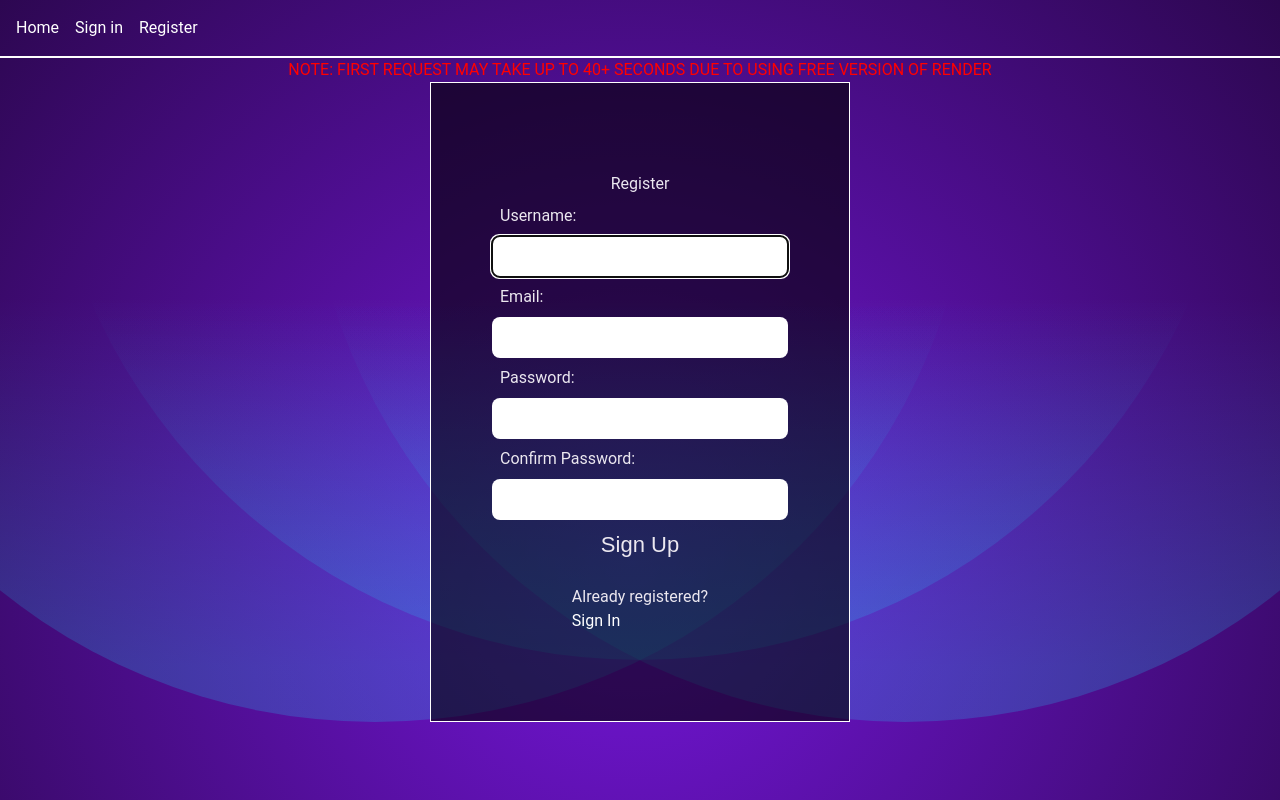
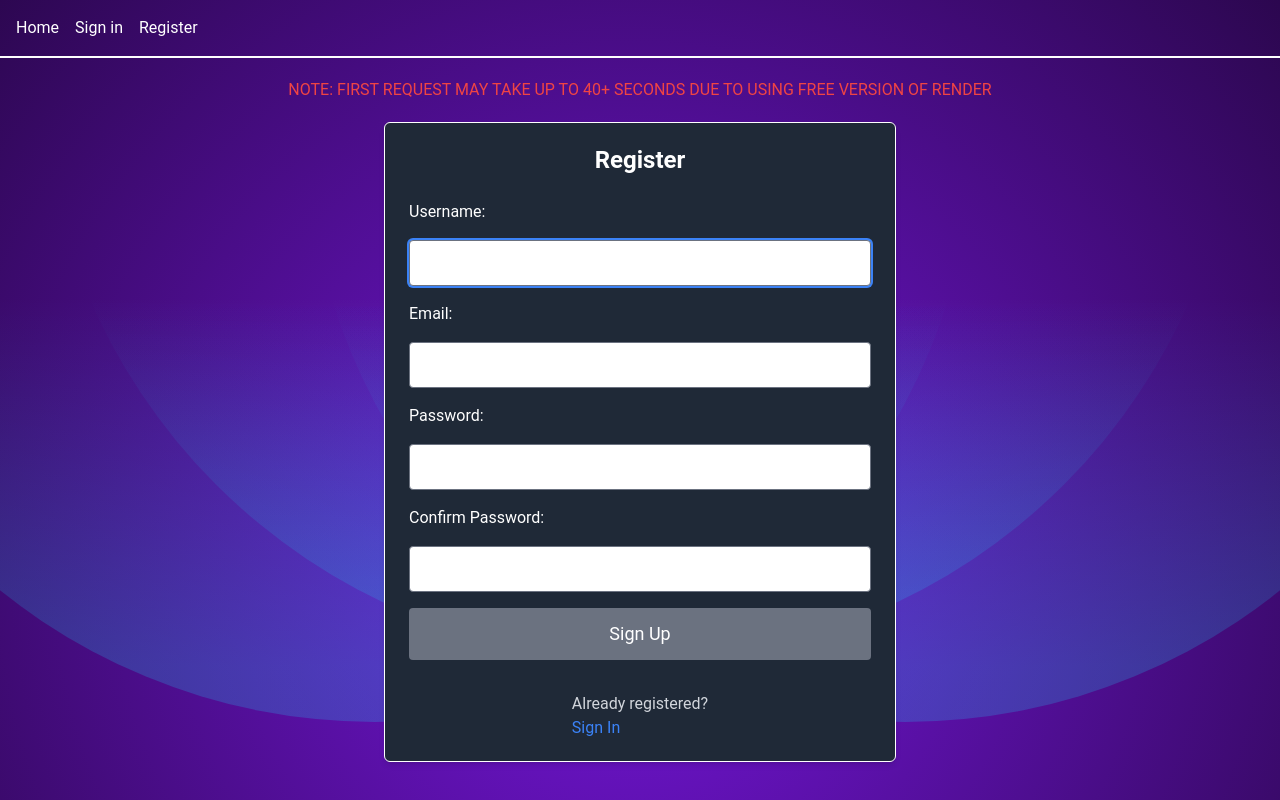
Before and after one commit to lukacc008/testing-platform, a React (Vite) app: page /register in a window 1280 px wide. Built offline with nearby package versions, Linux system fonts and the light colour scheme.

Commit message:
Created good looking forms for register and login, and global css file is getting smaller.

```diff
--- a/src/components/Login.jsx
+++ b/src/components/Login.jsx
@@ -82,7 +82,7 @@ const Login = () => {
 
   return (
     <>
-  <p className="text-red-500 mt-5">
+  <p className="text-red-500 text-center mt-5 mb-5">
     NOTE: FIRST REQUEST MAY TAKE UP TO 40+ SECONDS DUE TO USING FREE VERSION OF RENDER
   </p>
   {success ? (
--- a/src/components/Register.jsx
+++ b/src/components/Register.jsx
@@ -102,38 +102,45 @@ const Register = () => {
 
   return (
     <>
-      <p style={{ color: "red", display: "flex", justifyContent: "center" }}>
-        NOTE: FIRST REQUEST MAY TAKE UP TO 40+ SECONDS DUE TO USING FREE VERSION
-        OF RENDER
+  <p className="text-red-500 text-center mt-5 mb-5">
+    NOTE: FIRST REQUEST MAY TAKE UP TO 40+ SECONDS DUE TO USING FREE VERSION OF RENDER
   </p>
   {success ? (
-        <section>
-          <h1>Success!</h1>
-          <p>
-            <Link to="/login">Sign in</Link>
+    <section className="text-center">
+      <h1 className="text-2xl font-bold text-green-500">Success!</h1>
+      <p className="mt-4">
+        <Link to="/login" className="text-blue-500 hover:underline">
+          Sign in
+        </Link>
       </p>
     </section>
   ) : (
-        <section>
+    <section className="flex flex-col items-center p-6 bg-gray-800 rounded-md shadow-md w-full max-w-lg mx-auto">
       <p
         ref={errRef}
-            className={errMsg ? "errmsg" : "offscreen"}
+        className={`${
+          errMsg ? "bg-pink-300 text-red-700 p-2 rounded mb-4" : "hidden"
+        }`}
         aria-live="assertive"
       >
         {errMsg}
       </p>
-          <h1>Register</h1>
-          <form onSubmit={handleSubmit}>
-            <label htmlFor="username">
+      <h1 className="text-2xl font-bold text-white mb-6">Register</h1>
+      <form
+        onSubmit={handleSubmit}
+        className="flex flex-col gap-4 w-full"
+      >
+        {/* Username */}
+        <label htmlFor="username" className="text-white">
           Username:
-              <span className={validName ? "valid" : "hide"}>
+          <span className={`${validName ? "text-green-500 ml-2" : "hidden"}`}>
             <FontAwesomeIcon icon={faCheck} />
           </span>
-              <span className={validName || !user ? "hide" : "invalid"}>
+          <span className={`${validName || !user ? "hidden" : "text-red-500 ml-2"}`}>
             <FontAwesomeIcon icon={faTimes} />
           </span>
         </label>
-            <div style={{ position: "relative", display: "inline-block" }}>
+        <div className="relative">
           <input
             type="text"
             id="username"
@@ -145,151 +152,158 @@ const Register = () => {
             aria-describedby="uidnote"
             onFocus={() => setUserFocus(true)}
             onBlur={() => setUserFocus(false)}
+            className="font-nunito text-lg p-2 w-full rounded border border-gray-500 focus:outline-none focus:ring-2 focus:ring-blue-500"
           />
           <p
             id="uidnote"
-                className={
-                  userFocus && user && !validName ? "instructions" : "offscreen"
-                }
+            className={`${
+              userFocus && user && !validName ? "text-gray-400 text-sm mt-2" : "hidden"
+            }`}
           >
-                <FontAwesomeIcon icon={faInfoCircle} />
-                4 to 24 characters.
-                <br />
-                Letters, numbers, underscores, hyphens allowed
+            <FontAwesomeIcon icon={faInfoCircle} /> 4 to 24 characters. Letters,
+            numbers, underscores, hyphens allowed.
           </p>
         </div>
 
-            <label htmlFor="email">
+        {/* Email */}
+        <label htmlFor="email" className="text-white">
           Email:
-              <FontAwesomeIcon
-                icon={faCheck}
-                className={validEmail ? "valid" : "hide"}
-              />
-              <FontAwesomeIcon
-                icon={faTimes}
-                className={validEmail || !email ? "hide" : "invalid"}
-              />
+          <span className={`${validEmail ? "text-green-500 ml-2" : "hidden"}`}>
+            <FontAwesomeIcon icon={faCheck} />
+          </span>
+          <span className={`${validEmail || !email ? "hidden" : "text-red-500 ml-2"}`}>
+            <FontAwesomeIcon icon={faTimes} />
+          </span>
         </label>
-            <div style={{ position: "relative", display: "inline-block" }}>
+        <div className="relative">
           <input
             type="email"
             id="email"
             onChange={(e) => setEmail(e.target.value)}
-                value={email}
             required
             aria-invalid={validEmail ? "false" : "true"}
             aria-describedby="emailnote"
             onFocus={() => setEmailFocus(true)}
             onBlur={() => setEmailFocus(false)}
+            className="font-nunito text-lg p-2 w-full rounded border border-gray-500 focus:outline-none focus:ring-2 focus:ring-blue-500"
           />
           <p
             id="emailnote"
-                className={
-                  emailFocus && email && !validEmail
-                    ? "instructions"
-                    : "offscreen"
-                }
+            className={`${
+              emailFocus && email && !validEmail ? "text-gray-400 text-sm mt-2" : "hidden"
+            }`}
           >
-                <FontAwesomeIcon icon={faInfoCircle} />
-                Must be a valid email address.
+            <FontAwesomeIcon icon={faInfoCircle} /> Must be a valid email
+            address.
           </p>
         </div>
-            <label htmlFor="password">
+
+        {/* Password */}
+        <label htmlFor="password" className="text-white">
           Password:
-              <FontAwesomeIcon
-                icon={faCheck}
-                className={validPwd ? "valid" : "hide"}
-              />
-              <FontAwesomeIcon
-                icon={faTimes}
-                className={validPwd || !pwd ? "hide" : "invalid"}
-              />
+          <span className={`${validPwd ? "text-green-500 ml-2" : "hidden"}`}>
+            <FontAwesomeIcon icon={faCheck} />
+          </span>
+          <span className={`${validPwd || !pwd ? "hidden" : "text-red-500 ml-2"}`}>
+            <FontAwesomeIcon icon={faTimes} />
+          </span>
         </label>
-            <div style={{ position: "relative", display: "inline-block" }}>
+        <div className="relative">
           <input
             type="password"
             id="password"
             onChange={(e) => setPwd(e.target.value)}
-                value={pwd}
             required
             aria-invalid={validPwd ? "false" : "true"}
             aria-describedby="pwdnote"
             onFocus={() => setPwdFocus(true)}
             onBlur={() => setPwdFocus(false)}
+            className="font-nunito text-lg p-2 w-full rounded border border-gray-500 focus:outline-none focus:ring-2 focus:ring-blue-500"
           />
           <p
             id="pwdnote"
-                className={pwdFocus && !validPwd ? "instructions" : "offscreen"}
+            className={`${
+              pwdFocus && !validPwd ? "text-gray-400 text-sm mt-2" : "hidden"
+            }`}
           >
-                <FontAwesomeIcon icon={faInfoCircle} />
-                8 to 24 characters.
-                <br />
-                Must include uppercase and lowercase letters, a number and a
-                special character.
-                <br />
-                Allowed special characters:{" "}
-                <span aria-label="exclamation mark">!</span>{" "}
-                <span aria-label="at symbol">@</span>{" "}
-                <span aria-label="hashtag">#</span>{" "}
-                <span aria-label="dollar sign">$</span>{" "}
-                <span aria-label="percent">%</span>
+            <FontAwesomeIcon icon={faInfoCircle} /> 8 to 24 characters. Must
+            include uppercase, lowercase, number, and special character.
           </p>
         </div>
-            <label htmlFor="confirm_pwd">
+
+        {/* Confirm Password */}
+        <label htmlFor="confirm_pwd" className="text-white">
           Confirm Password:
-              <FontAwesomeIcon
-                icon={faCheck}
-                className={validMatch && matchPwd ? "valid" : "hide"}
-              />
-              <FontAwesomeIcon
-                icon={faTimes}
-                className={validMatch || !matchPwd ? "hide" : "invalid"}
-              />
+          <span
+            className={`${
+              validMatch && matchPwd ? "text-green-500 ml-2" : "hidden"
+            }`}
+          >
+            <FontAwesomeIcon icon={faCheck} />
+          </span>
+          <span
+            className={`${
+              validMatch || !matchPwd ? "hidden" : "text-red-500 ml-2"
+            }`}
+          >
+            <FontAwesomeIcon icon={faTimes} />
+          </span>
         </label>
-            <div style={{ position: "relative", display: "inline-block" }}>
+        <div className="relative">
           <input
             type="password"
             id="confirm_pwd"
             onChange={(e) => setMatchPwd(e.target.value)}
-                value={matchPwd}
             required
             aria-invalid={validMatch ? "false" : "true"}
             aria-describedby="confirmnote"
             onFocus={() => setMatchFocus(true)}
             onBlur={() => setMatchFocus(false)}
+            className="font-nunito text-lg p-2 w-full rounded border border-gray-500 focus:outline-none focus:ring-2 focus:ring-blue-500"
           />
           <p
             id="confirmnote"
-                className={
-                  matchFocus && !validMatch ? "instructions" : "offscreen"
-                }
+            className={`${
+              matchFocus && !validMatch ? "text-gray-400 text-sm mt-2" : "hidden"
+            }`}
           >
-                <FontAwesomeIcon icon={faInfoCircle} />
-                Must match the first password input field.
+            <FontAwesomeIcon icon={faInfoCircle} /> Must match the first
+            password.
           </p>
         </div>
+
+        {/* Submit Button */}
         <button
           disabled={
             !validName || !validPwd || !validMatch || !validEmail || loading
           }
+          className={`${
+            !validName || !validPwd || !validMatch || !validEmail || loading
+              ? "bg-gray-500 cursor-not-allowed"
+              : "bg-blue-500 hover:bg-blue-600"
+          } text-white font-nunito text-lg p-3 rounded focus:outline-none`}
         >
           {loading ? (
-                <CircularProgress size={50} sx={{ color: "white" }} />
+            <CircularProgress size={30} sx={{ color: "white" }} />
           ) : (
             "Sign Up"
           )}
         </button>
       </form>
-          <p>
+
+      <p className="text-gray-300 mt-4">
         Already registered?
         <br />
         <span className="line">
-              <Link to="/login">Sign In</Link>
+          <Link to="/login" className="text-blue-500 hover:underline">
+            Sign In
+          </Link>
         </span>
       </p>
     </section>
   )}
 </>
+
   );
 };
 
--- a/src/index.css
+++ b/src/index.css
@@ -351,7 +351,7 @@ a, a:visited {
 }
 
 /* Add a class or ID to wrap the forms you want to style */
-.form-container input[type="text"],
+/* .form-container input[type="text"],
 .form-container input[type="email"],
 .form-container input[type="password"],
 .form-container button,
@@ -371,8 +371,9 @@ font-family: 'Nunito', sans-serif;
 font-size: 22px;
 padding: 0.25rem;
 border-radius: 0.5rem;
+color: #000;
 }
-label,
+label, */
 
 button {
 padding: 0.5rem;
```
Lines whose indentation alone changed are shown as unchanged.
